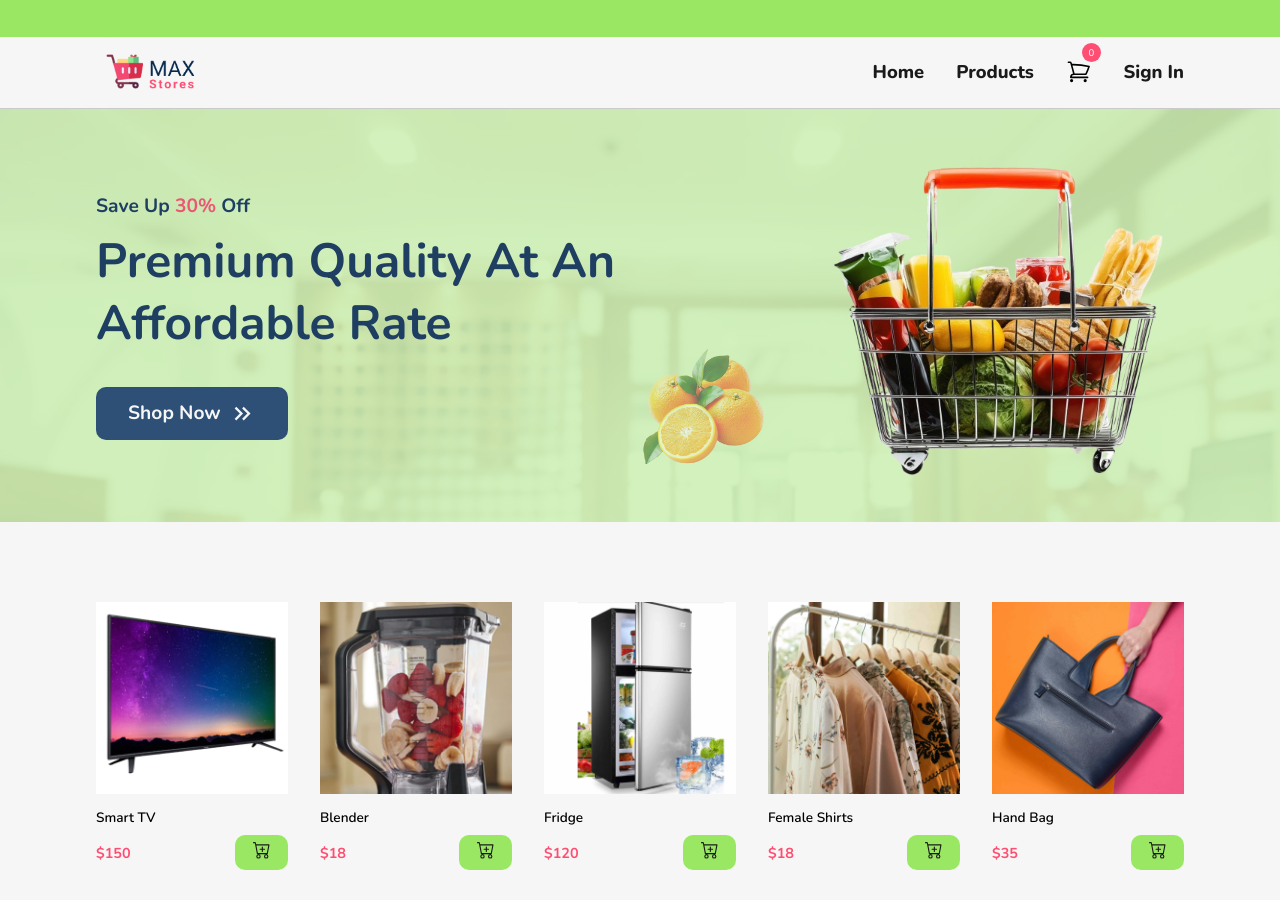
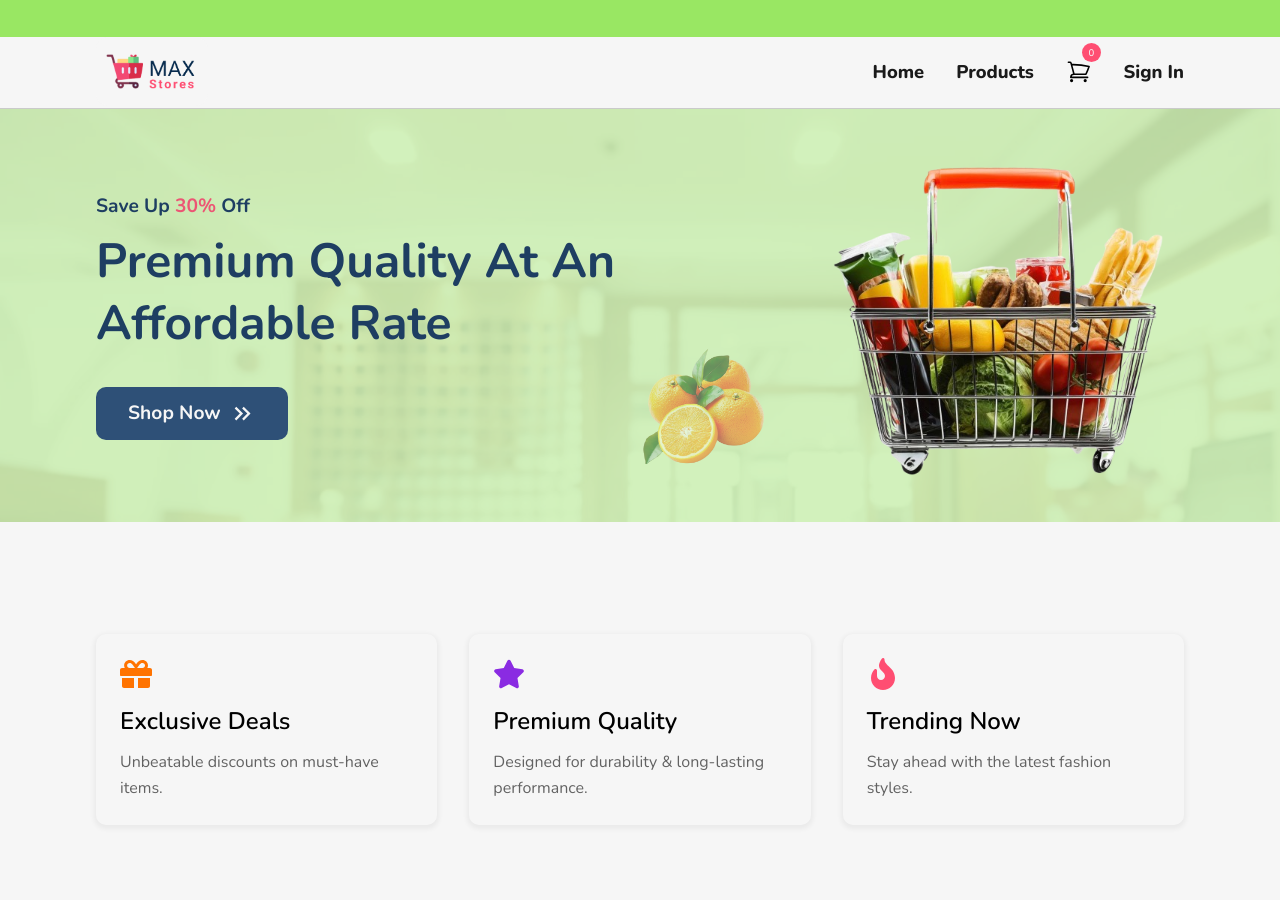
Before and after one commit to Chiemezie-Uchenwoke/max-stores, a React (Vite) app: page / in a window 1280 px wide. Shown: the top 900 px of the page. Built offline with nearby package versions, Linux system fonts and the light colour scheme.

Commit message:
complete offer section

```diff
--- /dev/null
+++ b/src/components/Offers/OfferCard.jsx
@@ -0,0 +1,21 @@
+import PropTypes from "prop-types";
+
+const OfferCard = ({ title, description, icon: Icon, className }) => {
+  return (
+    <div>
+      <Icon className={`offer_icon ${className}`} />
+
+      <h3>{title}</h3>
+
+      <p>{description}</p>
+    </div>
+  );
+};
+export default OfferCard;
+
+OfferCard.propTypes = {
+    title: PropTypes.string,
+    description: PropTypes.string,
+    icon: PropTypes.elementType.isRequired,
+    className: PropTypes.string,
+}
--- a/src/components/Offers/Offers.css
+++ b/src/components/Offers/Offers.css
@@ -7,3 +7,101 @@
     --teal: #2E5077;
     --acc-color-dark: #1E3E62;
 }
+
+.offers{
+    /* border: 1px solid black; */
+    padding: 2rem 0;
+}
+
+.offers__inner{
+    display: grid;
+    grid-template-columns: 1fr;
+    grid-template-rows: auto;
+    gap: 2rem;
+}
+
+.offers__inner h3,
+.offers__inner p{
+    margin: 0;
+}
+
+.offers__inner > div{
+    display: flex;
+    flex-direction: column;
+    gap: 0.8rem;
+    /* border: 1px solid rgba(30, 62, 98, 0.1); */
+    padding: 1.5rem;
+    border-radius: 10px;
+    box-shadow: 0px 2px 5px 2px rgba(0, 0, 0, 0.05);
+    transition: all 0.3s ease-in-out;
+}
+
+.offers__inner > div:hover{
+    box-shadow: 0px 2px 10px 2px rgba(0, 0, 0, 0.1);
+}
+
+.offers__inner h3{
+    font-size: 1.1rem;
+    text-transform: capitalize;
+}
+
+.offers__inner p{
+    font-size: 0.8rem;
+    opacity: 0.6;
+}
+
+.offer_icon{
+    font-size: 1.7rem;
+    margin-bottom: 0.2rem;
+}
+
+/* icon colors */
+.gift-icon{
+    color: #ff7300;
+}
+
+.star-icon{
+    color: #8a2be2;
+}
+
+.fire-icon{
+    color: var(--pri-color);
+}
+
+@media (min-width: 600px) {
+    .offers__inner{
+        grid-template-columns: repeat(3, 1fr);
+    }
+
+  /*   .offers__inner h3{
+        font-size: 1.1rem;
+    }
+
+    .offers__inner p{
+        font-size: 0.8rem;
+    } */
+}
+
+@media (min-width: 768px) {
+    .offers__inner h3{
+        font-size: 1.2rem;
+    }
+
+    .offers__inner p{
+        font-size: 0.9rem;
+    }
+}
+
+@media (min-width: 1000px) {
+    .offers__inner h3{
+        font-size: 1.5rem;
+    }
+
+    .offers__inner p{
+        font-size: 1rem;
+    }
+
+    .offer_icon{
+        font-size: 2rem;
+    }
+}
--- a/src/components/Offers/Offers.jsx
+++ b/src/components/Offers/Offers.jsx
@@ -0,0 +1,24 @@
+import "./Offers.css";
+import { FaGift, FaStar, FaFire } from "react-icons/fa";
+import OfferCard from "./OfferCard";
+
+const Offers = () => {
+
+    const offerData = [
+        { title: "Exclusive Deals", description: "Unbeatable discounts on must-have items.", icon: FaGift, className: "gift-icon"},
+        { title: "Premium Quality", description: "Designed for durability & long-lasting performance.", icon: FaStar, className: "star-icon"},
+        { title: "Trending Now", description: "Stay ahead with the latest fashion styles.", icon: FaFire, className: "fire-icon"},
+      ];
+
+    return (
+        <section className="offers container top-margin">
+            <div className="offers__inner">
+                {offerData.map((offer, index) => (
+                    <OfferCard key={index} {...offer} />
+                ))}
+            </div>
+        </section>
+    )
+}
+
+export default Offers;
--- a/src/components/pages/HomePage.jsx
+++ b/src/components/pages/HomePage.jsx
@@ -2,12 +2,14 @@ import Header from '../Header/Header';
 import ProductGallery from '../ProductGallery/ProductGallery';
 import Footer from '../Footer/Footer';
 import Hero from "../Hero/Hero";
+import Offers from '../Offers/Offers';
 
 const HomePage = () => {
     return (
         <>
             <Header />
             <Hero />
+            <Offers />
             <ProductGallery />
             <Footer />
         </>
```
